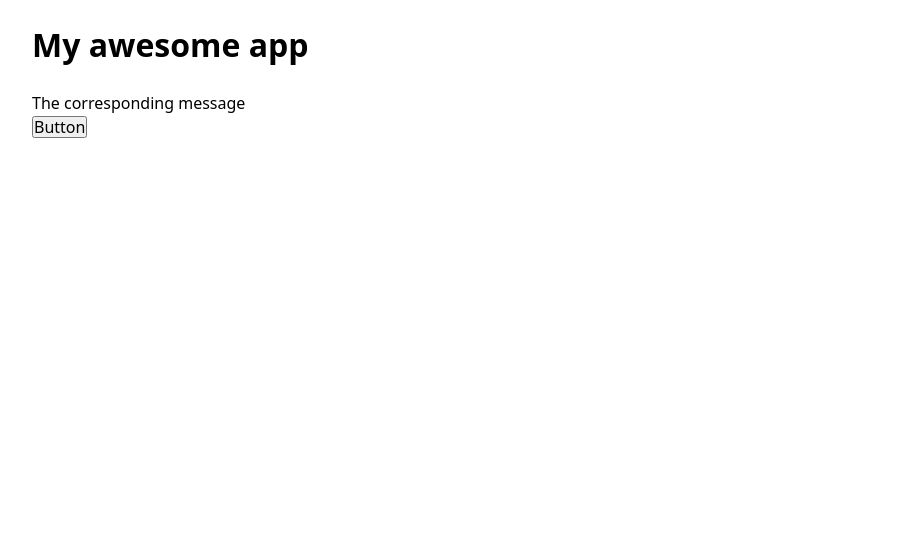
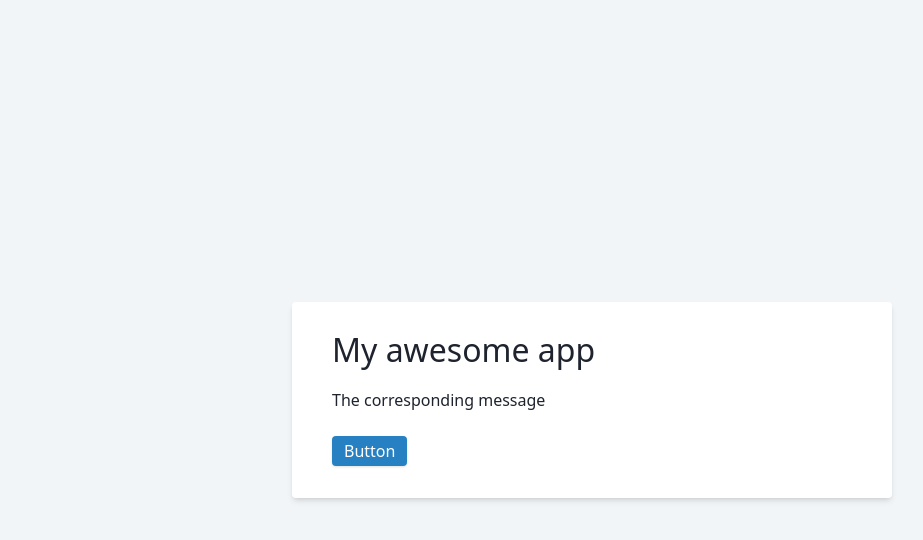
Before and after one commit to Fixito/dev-excuses, a React (Vite) app in the folder client/: page / in a window 1280 px wide. Shown: the top 540 px of the page, without its empty margins (48-971 px from the left). Built offline with nearby package versions, Linux system fonts and the light colour scheme.

Commit message:
Setup home page

```diff
--- a/client/src/Pages/HomePage.jsx
+++ b/client/src/Pages/HomePage.jsx
@@ -2,7 +2,7 @@ import Generator from '../components/Generator.jsx';
 
 const HomePage = () => {
   return (
-    <main className='container'>
+    <main className='container home'>
       <Generator />
     </main>
   );
--- a/client/src/components/Button.jsx
+++ b/client/src/components/Button.jsx
@@ -1,5 +1,9 @@
 const Button = () => {
-  return <button type='button'>Button</button>;
+  return (
+    <button type='button' className='btn'>
+      Button
+    </button>
+  );
 };
 
 export default Button;
--- a/client/src/components/Generator.jsx
+++ b/client/src/components/Generator.jsx
@@ -5,11 +5,11 @@ const Generator = () => {
   const [message, setMessage] = useState('The corresponding message');
 
   return (
-    <>
+    <div className='form'>
       <h1>My awesome app</h1>
-      <p>{message}</p>
+      <p className='text'>{message}</p>
       <Button />
-    </>
+    </div>
   );
 };
 export default Generator;
--- a/client/src/index.css
+++ b/client/src/index.css
@@ -6,15 +6,83 @@
   box-sizing: border-box;
 }
 
+html {
+  font-size: 100%;
+}
+
 :root {
+  /* colors */
+  /* primary */
+  --primary-50: #f2f8fd;
+  --primary-100: #e4effa;
+  --primary-200: #c2ddf5;
+  --primary-300: #8cc3ed;
+  --primary-400: #4fa4e1;
+  --primary-500: #2680c2;
+  --primary-600: #1a6baf;
+  --primary-700: #16558e;
+  --primary-800: #164976;
+  --primary-900: #183f62;
+  --primary-950: #102741;
+
+  /* grey */
+  --grey-50: hsl(204, 26%, 96%);
+  --grey-100: hsl(207, 22%, 90%);
+  --grey-200: hsl(211, 23%, 82%);
+  --grey-300: hsl(208, 23%, 69%);
+  --grey-400: hsl(210, 22%, 49%);
+  --grey-500: hsl(211, 24%, 43%);
+  --grey-600: hsl(213, 23%, 36%);
+  --grey-700: hsl(216, 20%, 31%);
+  --grey-800: hsl(217, 17%, 27%);
+  --grey-900: hsl(218, 16%, 24%);
+  --grey-950: hsl(221, 21%, 15%);
+
+  /* rest of colors */
+  --black: #222;
+  --white: #fff;
+
+  /* rest of vars */
+  --backgroundColor: var(--grey-50);
+  --textColor: var(--grey-950);
+  --border-radius: 0.25rem;
+  --letter-spacing: 0.05em;
+  ---transition: all 0.3s ease-in-out;
   --view-width: 90vw;
   --max-width: 1120px;
+  --fixed-width: 600px;
+
+  /* box shadow */
+  --shadow-1: 0 1px 3px 0 rgb(0 0 0 / 0.1), 0 1px 2px -1px rgb(0 0 0 / 0.1);
+  --shadow-2: 0 4px 6px -1px rgb(0 0 0 / 0.1), 0 2px 4px -2px rgb(0 0 0 / 0.1);
+  --shadow-3: 0 10px 15px -3px rgb(0 0 0 / 0.1), 0 4px 6px -4px rgb(0 0 0 / 0.1);
+  --shadow-4: 0 20px 25px -5px rgb(0 0 0 / 0.1),
+    0 8px 10px -6px rgb(0 0 0 / 0.1);
 }
 
 body {
   font-family: system-ui, -apple-system, BlinkMacSystemFont, 'Segoe UI', Roboto,
     Oxygen, Ubuntu, Cantarell, 'Open Sans', 'Helvetica Neue', sans-serif;
+  font-weight: 400;
   line-height: 1.5;
+  background-color: var(--backgroundColor);
+  color: var(--textColor);
+}
+
+h1,
+h2,
+h3,
+h4,
+h5 {
+  margin: 0;
+  margin-bottom: 1.38rem;
+  font-weight: 400;
+  line-height: 1;
+}
+
+.text {
+  margin-bottom: 1.5rem;
+  max-width: 40em;
 }
 
 a {
@@ -27,10 +95,93 @@ img {
   object-fit: cover;
 }
 
+/** buttons */
+.btn {
+  cursor: pointer;
+  color: var(--white);
+  background: var(--primary-500);
+  border: transparent;
+  border-radius: var(--border-radius);
+  padding: 0.375rem 0.75rem;
+  box-shadow: var(--shadow-1);
+  transition: var(---transition);
+}
+
+.btn:hover {
+  background: var(--primary-700);
+  box-shadow: var(--shadow-2);
+}
+
 .container {
   width: 90vw;
   max-width: var(--max-width);
   margin: 0 auto;
+}
+
+/** form */
+.form {
+  width: var(--view-width);
+  max-width: var(--fixed-width);
+  background: var(--white);
+  border-radius: var(--border-radius);
+  box-shadow: var(--shadow-2);
+  padding: 2rem 2.5rem;
+  margin: 3rem auto;
+}
+
+.form-label {
+  display: block;
+  font-size: var(--smallText);
+  margin-bottom: 0.5rem;
+}
+
+.form-input {
+  width: 100%;
+  padding: 0.375rem 0.75rem;
+  background: var(--backgroundColor);
+  border: 1px solid var(--grey-200);
+  border-radius: var(--border-radius);
+}
+
+.form-row {
+  margin-bottom: 1rem;
+}
+
+::placeholder {
+  font-family: inherit;
+  color: var(--grey-400);
+}
+
+.btn-block {
+  width: 100%;
+}
+
+/** spinner */
+@keyframes spin {
+  to {
+    transform: rotate(360deg);
+  }
+}
+
+.loading {
+  width: 5rem;
+  height: 5rem;
+  margin: 0 auto;
+  border: 5px solid var(--grey-300);
+  border-radius: 50%;
+  border-top-color: var(--primary-500);
+  animation: spin 1s linear infinite;
+}
+
+/*
+==========
+Home page
+==========
+*/
+.home {
+  min-height: 100vh;
+  display: grid;
+  place-items: center;
 }
 
 /*
```
